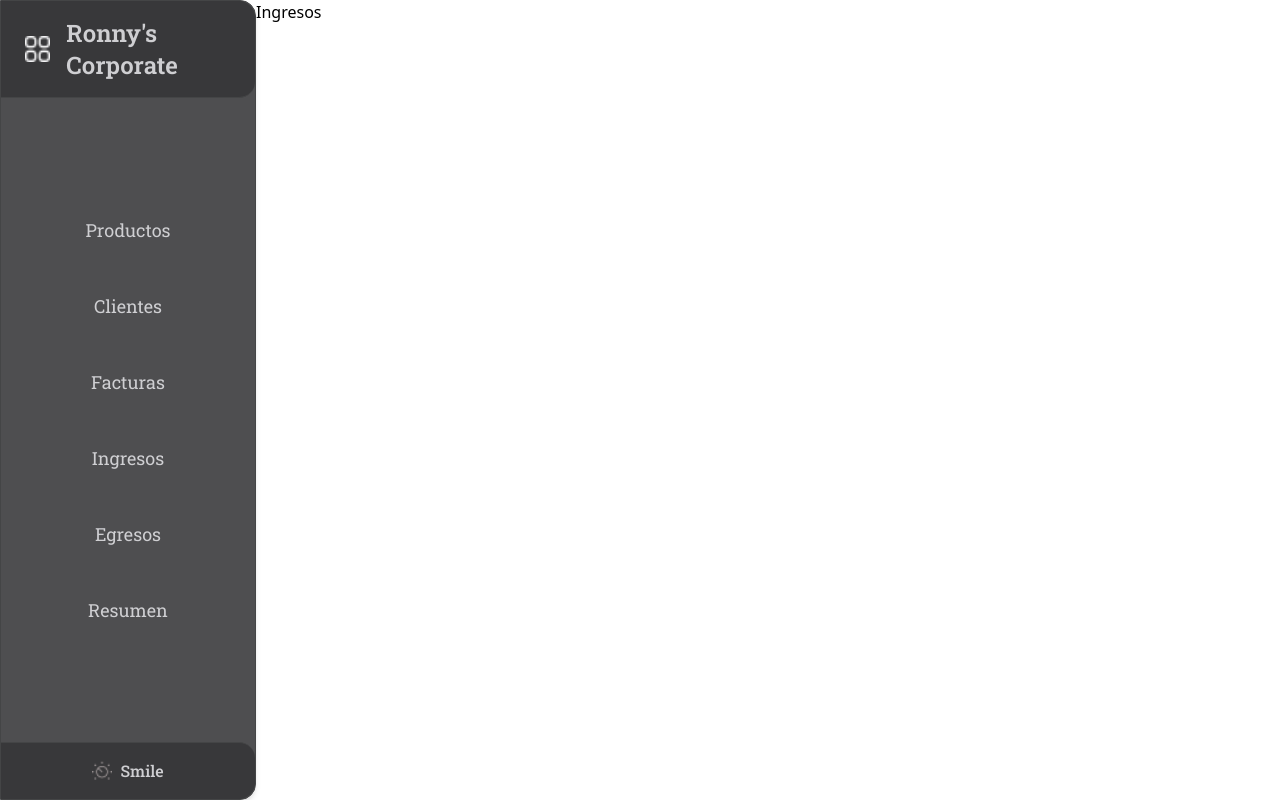
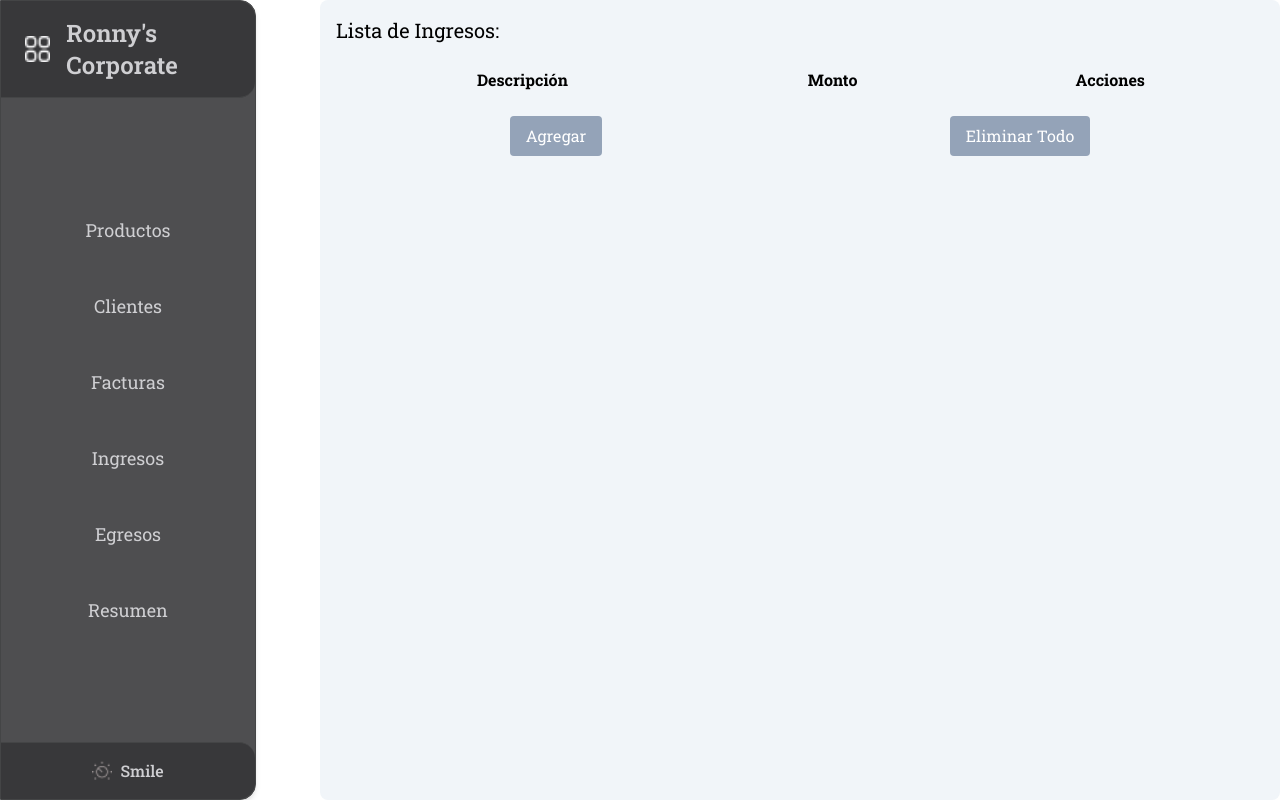
Before and after one commit to jorgesosa-funval/g4-d3-react, a React (Vite) app: page /home/ingresos in a window 1280 px wide. Built offline with nearby package versions, Linux system fonts and the light colour scheme.

Commit message:
falta comp client

```diff
--- a/src/pages/AdminPages/ExcomePage.jsx
+++ b/src/pages/AdminPages/ExcomePage.jsx
@@ -1,11 +1,12 @@
 import React from 'react'
 import { AdminLayout } from '../../Layouts/AdminLayout'
+import { Excome } from '../../components/Admin-Components/incomesExpenses/Excome'
 
 export const ExcomePage = () => {
   return (
     <div className='w-full flex'>
         <AdminLayout>
-            <h1>Egresos</h1>
+            <Excome/>
         </AdminLayout>
     </div>
   )
--- a/src/pages/AdminPages/IncomePage.jsx
+++ b/src/pages/AdminPages/IncomePage.jsx
@@ -1,11 +1,12 @@
 import React from 'react'
 import { AdminLayout } from '../../Layouts/AdminLayout'
+import { Income } from '../../components/Admin-Components/incomesExpenses/Income'
 
 export const IncomePage = () => {
     return (
         <div className="w-full flex">
             <AdminLayout>
-                <h1>Ingresos</h1>
+                <Income/>
             </AdminLayout>
         </div>
     )
```
